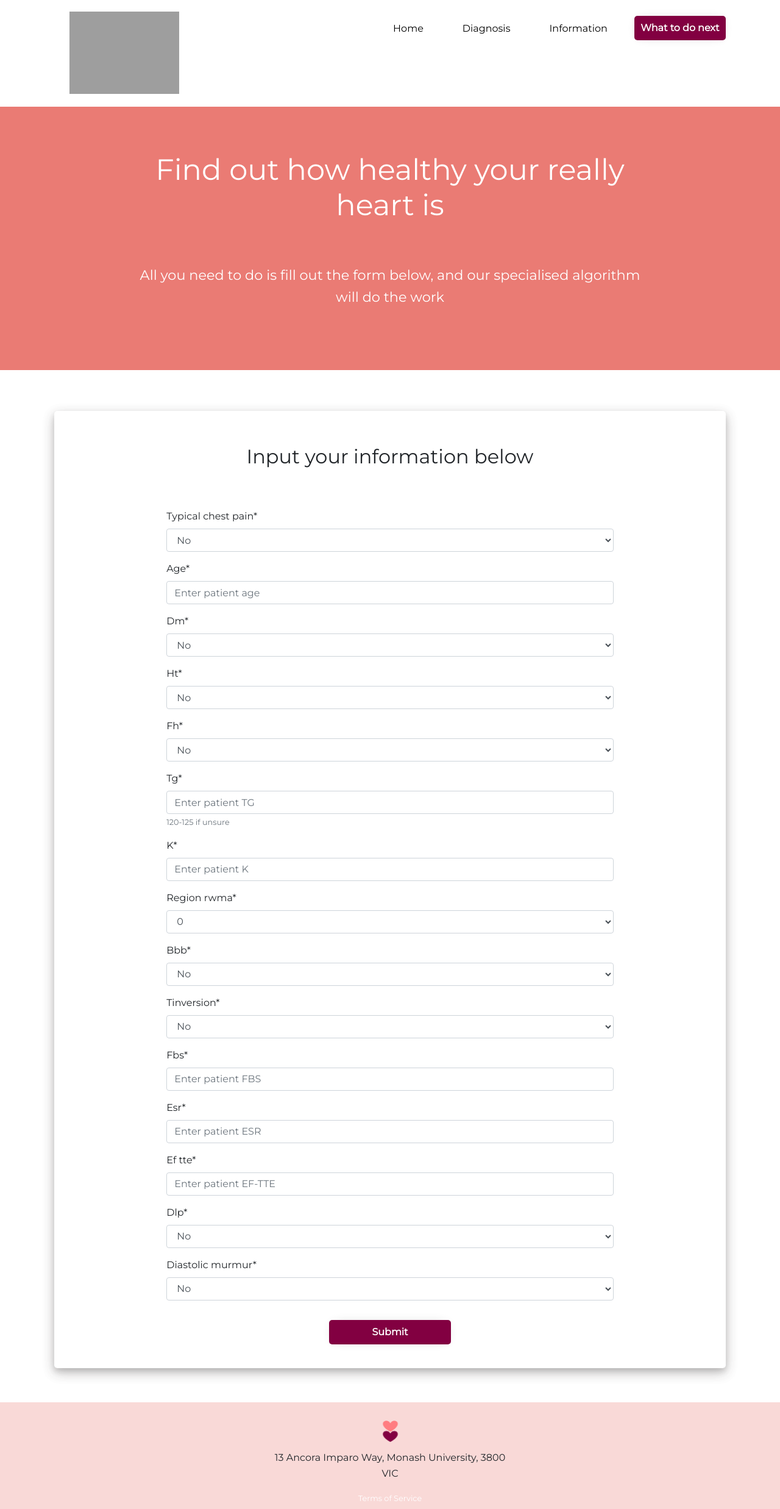
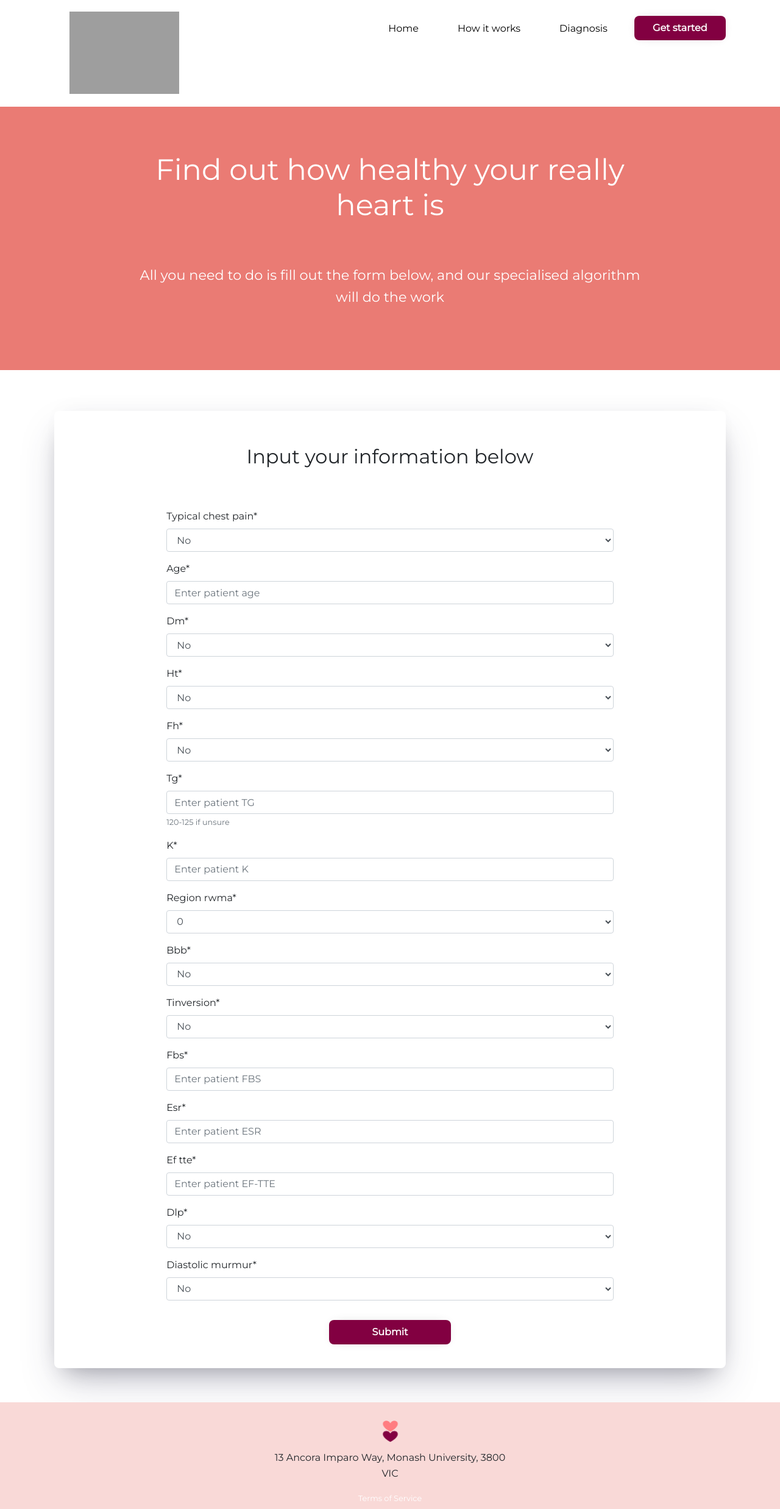
Before and after one commit to tomorlando/hearty, a Django app: page /diagnosis/ in a window 1280 px wide. Shown: the top 2475 px of the page at 61% size. Run offline with Django 3.2, Linux system fonts and the light colour scheme; some libraries are stand-ins or nearby versions; grey boxes are pictures that could not be loaded.

Commit message:
Adding in new pages to site structure

```diff
--- a/web/cloud_website/static/css/main.css
+++ b/web/cloud_website/static/css/main.css
@@ -119,7 +119,7 @@ h2 {
   width: calc(100% - 6em);
   display: block;
   background-color: #820041;
-  border-radius: 5px;
+  border-radius: 8px;
   padding: .5em;
   text-decoration: none;
   font-size: 16px;
@@ -145,7 +145,7 @@ h2 {
   width: calc(100% - 6em);
   display: block;
   background-color: #820041;
-  border-radius: 5px;
+  border-radius: 8px;
   padding: .5em;
   text-decoration: none;
   font-size: 16px;
@@ -159,7 +159,7 @@ h2 {
   transition: all ease-in-out 300ms;
   min-width: 183px;
   text-align: center;
-  margin: 17px 0 5px 21px;
+  margin: 1px 0 5px 21px;
 }
 
 .cta-nav:hover, .cta-nav:focus  {
@@ -231,19 +231,19 @@ nav ul li a:hover {
 }
 
 .form-outline {
-  box-shadow: 0 5px 8px 0 rgba(63, 60, 60, 0.15),
-   0 7px 20px 0 rgba(63, 60, 60, 0.17),
-   0 7px 20px 0 rgba(63, 60, 60, 0.17);
+  box-shadow: 0 30px 60px -12px rgba(50,50,93,.25),
+              0 18px 36px -18px rgba(0,0,0,.3),
+              0 -12px 36px -8px rgba(0,0,0,.025);
   padding: 0.5em 1.2em;
-  border-radius: 5px;
+  border-radius: 8px;
 }
 
 .form-outline-main {
-  box-shadow: 0 5px 8px 0 rgba(63, 60, 60, 0.15),
-   0 7px 20px 0 rgba(63, 60, 60, 0.17),
-   0 7px 20px 0 rgba(63, 60, 60, 0.17);
+  box-shadow: 0 30px 60px -12px rgba(50,50,93,.25),
+  0 18px 36px -18px rgba(0,0,0,.3),
+  0 -12px 36px -8px rgba(0,0,0,.025);
   padding: 0.5em 1.2em 1.5em;
-  border-radius: 5px;
+  border-radius: 8px;
   margin: 2.5em 0 1em;
 }
 
@@ -354,19 +354,19 @@ nav ul li a:hover {
   }
 
   .form-outline {
-    box-shadow: 0 5px 8px 0 rgba(63, 60, 60, 0.15),
-     0 7px 20px 0 rgba(63, 60, 60, 0.17),
-     0 7px 20px 0 rgba(63, 60, 60, 0.17);
+    box-shadow: 0 30px 60px -12px rgba(50,50,93,.25),
+    0 18px 36px -18px rgba(0,0,0,.3),
+    0 -12px 36px -8px rgba(0,0,0,.025);
     padding: 1.5em;
-    border-radius: 5px;
+    border-radius: 8px;
   }
 
   .form-outline-main {
-    box-shadow: 0 5px 8px 0 rgba(63, 60, 60, 0.15),
-     0 7px 20px 0 rgba(63, 60, 60, 0.17),
-     0 7px 20px 0 rgba(63, 60, 60, 0.17);
+    box-shadow: 0 30px 60px -12px rgba(50,50,93,.25),
+    0 18px 36px -18px rgba(0,0,0,.3),
+    0 -12px 36px -8px rgba(0,0,0,.025);
     padding: 0.5em 1.2em 1.5em;
-    border-radius: 5px;
+    border-radius: 8px;
     margin: 2em 10em 1em;
   }
 
@@ -393,7 +393,7 @@ nav ul li a:hover {
     width: calc(100% - 6em);
     display: block;
     background-color: #820041;
-    border-radius: 5px;
+    border-radius: 8px;
     padding: .5em;
     text-decoration: none;
     font-size: 16px;
--- a/web/cloud_website/static/css/modal.css
+++ b/web/cloud_website/static/css/modal.css
@@ -20,11 +20,11 @@
   background-color: #fff;
   border: none;
   margin: 20% auto;
-  border-radius: 5px;
+  border-radius: 8px;
   width: 90%;
-  box-shadow: 0 5px 8px 0 rgba(63, 60, 60, 0.2),
-   0 7px 20px 0 rgba(63, 60, 60, 0.17),
-   0 7px 20px 0 rgba(63, 60, 60, 0.17);
+  box-shadow: 0 30px 60px -12px rgba(50,50,93,.25),
+  0 18px 36px -18px rgba(0,0,0,.3),
+  0 -12px 36px -8px rgba(0,0,0,.025);
    animation-name: modal-open;
    animation-duration: 1s;
    overflow: hidden;
@@ -63,7 +63,7 @@
   width: calc(100% - 2em);
   text-align: center;
   display: block;
-  border-radius: 5px;
+  border-radius: 8px;
   padding: .5em;
   text-decoration: none;
   font-size: 16px;
--- a/web/cloud_website/templates/form/cxform.html
+++ b/web/cloud_website/templates/form/cxform.html
@@ -27,9 +27,9 @@
           <ul class="show-desktop hide-mobile" id="nav">
             <li id="exit" class="exit-btn hide-desktop"><img src="{% static '/images/exit.png' %}" alt=""></li>
             <li><a href="{% url 'home-page'%}">Home</a></li>
+            <li><a href="{% url 'information-page'%}">How it works</a></li>
             <li><a href="{% url 'diagnosis-page'%}">Diagnosis</a></li>
-            <li><a href="{% url 'information-page'%}">Information</a></li>
-            <li><a href="{% url 'information-page'%}" class="cta-nav">What to do next</a></li>
+            <li><a href="{% url 'diagnosis-page'%}" class="cta-nav">Get started</a></li>
           </ul>
         </nav>
       </header>
@@ -77,7 +77,7 @@
               {{ message }}
               </li>
               </h1>
-              {% if message is "At risk of heart disease" %}
+              {% if message.message == 'At risk of heart disease' %}
                 <p>
                 <b>Don't stress!</b> This happens to many people, you've taken the first step in getting tested
                 </p>
--- a/web/cloud_website/templates/index.html
+++ b/web/cloud_website/templates/index.html
@@ -25,8 +25,8 @@
           <ul class="show-desktop hide-mobile" id="nav">
             <li id="exit" class="exit-btn hide-desktop"><img src="{% static '/images/exit.png' %}" alt=""></li>
             <li><a href="{% url 'home-page'%}">Home</a></li>
+            <li><a href="{% url 'information-page'%}">How it works</a></li>
             <li><a href="{% url 'diagnosis-page'%}">Diagnosis</a></li>
-            <li><a href="{% url 'information-page'%}">Information</a></li>
             <li><a href="{% url 'diagnosis-page'%}" class="cta-nav">Get started</a></li>
           </ul>
         </nav>
--- a/web/cloud_website/templates/info.html
+++ b/web/cloud_website/templates/info.html
@@ -25,9 +25,9 @@
           <ul class="show-desktop hide-mobile" id="nav">
             <li id="exit" class="exit-btn hide-desktop"><img src="{% static '/images/exit.png' %}" alt=""></li>
             <li><a href="{% url 'home-page'%}">Home</a></li>
+            <li><a href="{% url 'information-page'%}">How it works</a></li>
             <li><a href="{% url 'diagnosis-page'%}">Diagnosis</a></li>
-            <li><a href="{% url 'information-page'%}">Information</a></li>
-            <li><a href="{% url 'diagnosis-page'%}" class="cta-nav">Test again</a></li>
+            <li><a href="{% url 'diagnosis-page'%}" class="cta-nav">Get started</a></li>
           </ul>
         </nav>
       </header>
--- a/web/cloud_website/urls.py
+++ b/web/cloud_website/urls.py
@@ -9,6 +9,7 @@ router.register('cloud_website', views.InformationView)
 urlpatterns = [
     path('', views.home, name='home-page'),
     path('diagnosis/', views.cxcontact, name='diagnosis-page'),
-    path('information/', views.information, name='information-page'),
+    path('results/', views.results, name='results-page'),
+    path('how-it-works/', views.information, name='information-page'),
     path('api/', include(router.urls), name='api-page'),
 ]
--- a/web/cloud_website/views.py
+++ b/web/cloud_website/views.py
@@ -28,6 +28,9 @@ def home(request):
 
 def information(request):
   return render(request, 'info.html')
+
+def results(request):
+  return render(request, 'results.html')
 
 def result(unit):
   try:
```
Also changed, not shown: web/cloud_website/templates/results.html (added, +61 -0 lines).
